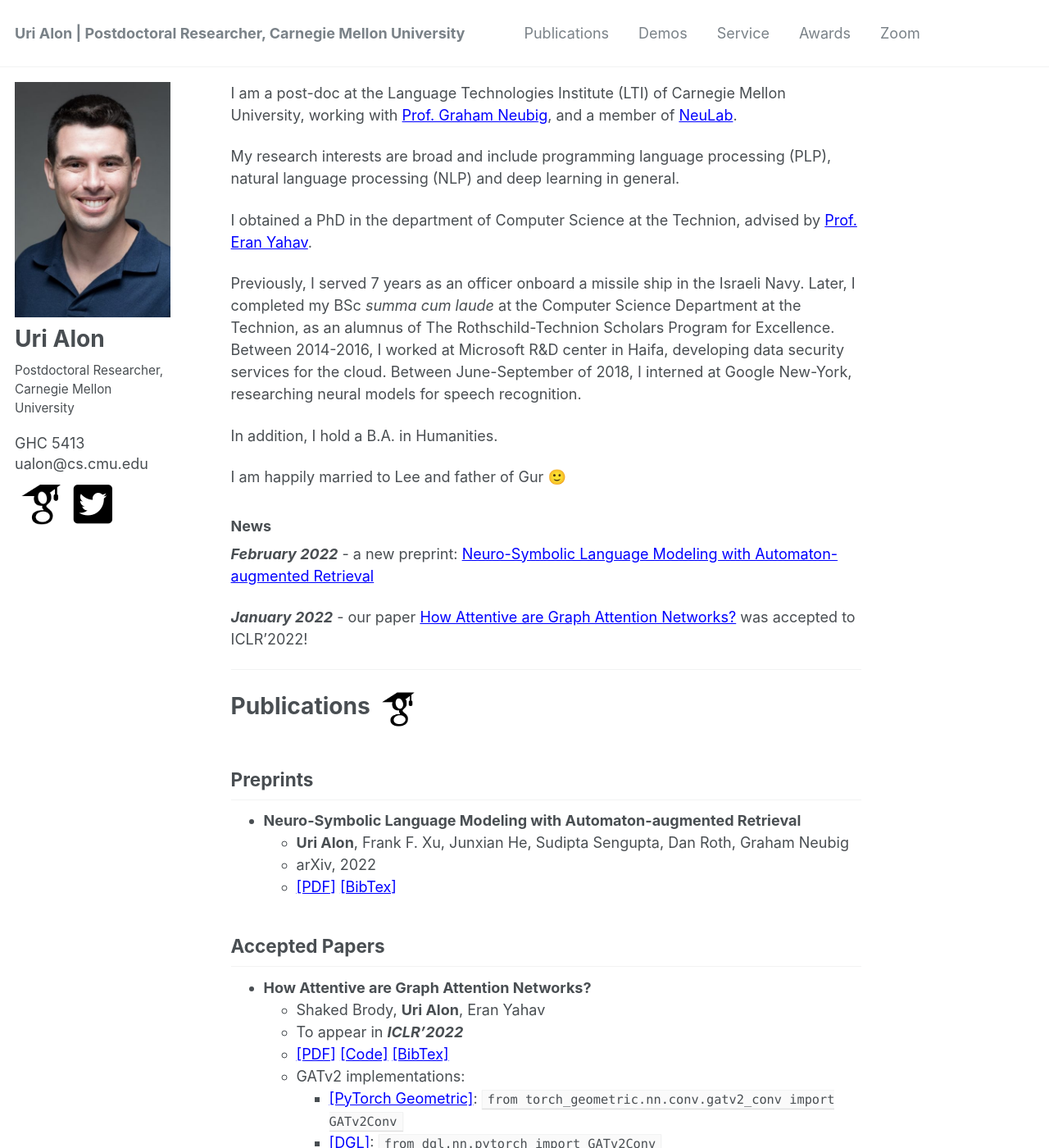
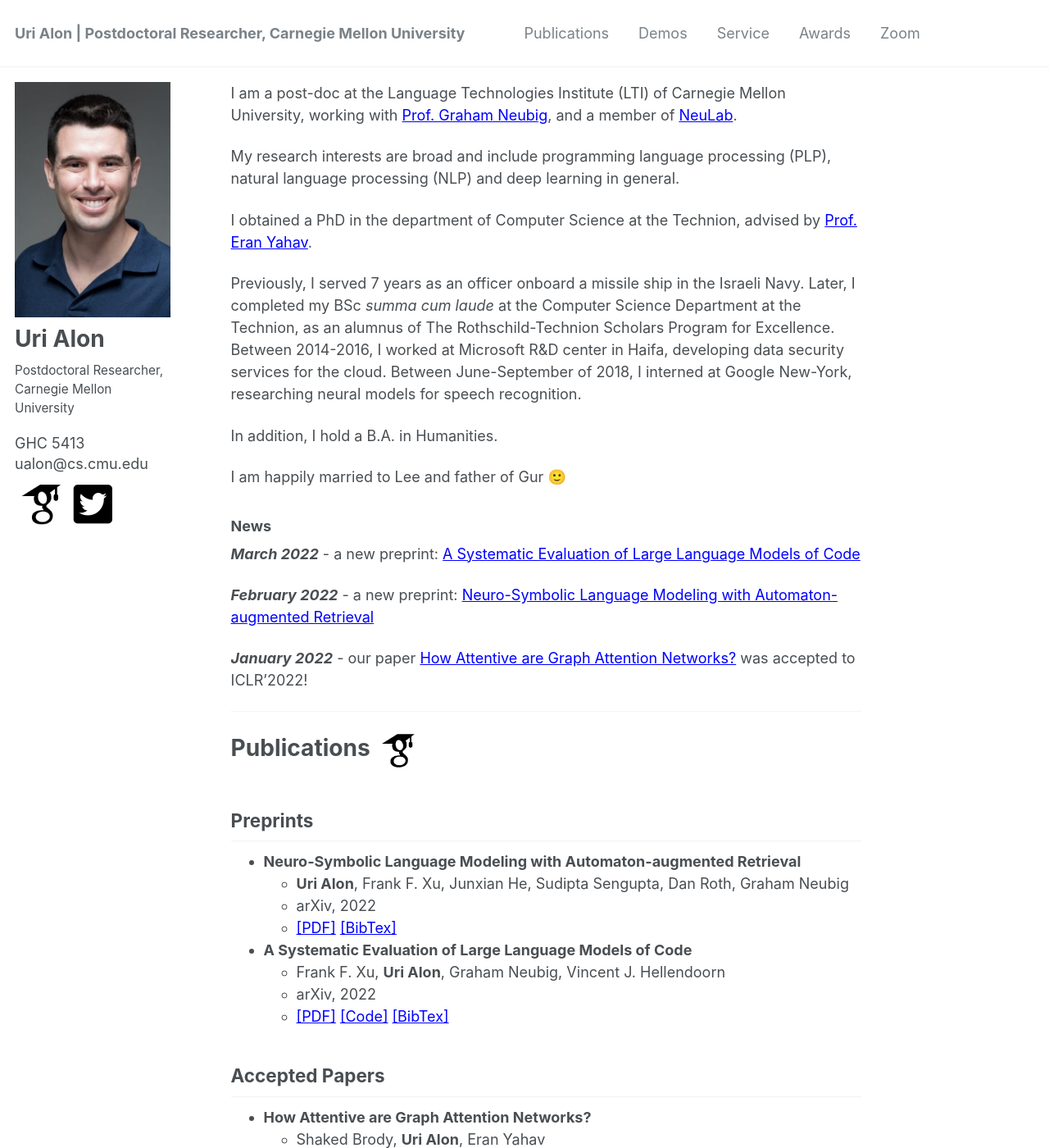
Before and after one commit to urialon/urialon.github.io, a Jekyll site: the page built from _pages/about.md, in a window 1280 px wide and 1400 px high. Shown: the whole window at 82% size. Built offline with Jekyll 4.4.1, drawn with Linux system fonts in a browser that asks for light colours.

Commit message:
adding PolyCoder

```diff
--- a/_pages/about.md
+++ b/_pages/about.md
@@ -63,6 +63,8 @@ In addition, I hold a B.A. in Humanities.
 I am happily married to Lee and father of Gur 🙂
 
 ### News
+**_March 2022_** - a new preprint: [A Systematic Evaluation of Large Language Models of Code](https://arxiv.org/pdf/2201.12431)
+
 **_February 2022_** - a new preprint: [Neuro-Symbolic Language Modeling with Automaton-augmented Retrieval](https://arxiv.org/pdf/2201.12431)
 
 **_January 2022_** - our paper [How Attentive are Graph Attention Networks?](https://arxiv.org/pdf/2105.14491.pdf) was accepted to ICLR'2022!
@@ -74,6 +76,11 @@ I am happily married to Lee and father of Gur 🙂
     * **Uri Alon**, Frank F. Xu, Junxian He, Sudipta Sengupta, Dan Roth, Graham Neubig
     * arXiv, 2022
     * [[PDF]](https://arxiv.org/pdf/2201.12431){:target="_blank"} [[BibTex]](https://pastebin.com/raw/TkK9mwwa){:target="_blank"}
+
+* **A Systematic Evaluation of Large Language Models of Code**
+    * Frank F. Xu, **Uri Alon**, Graham Neubig, Vincent J. Hellendoorn
+    * arXiv, 2022
+    * [[PDF]](https://arxiv.org/pdf/2202.13169){:target="_blank"} [[Code]](https://github.com/VHellendoorn/Code-LMs){:target="_blank"} [[BibTex]](https://pastebin.com/raw/ZeNXqKUx)
 
 ## Accepted Papers
 * **How Attentive are Graph Attention Networks?**
```
